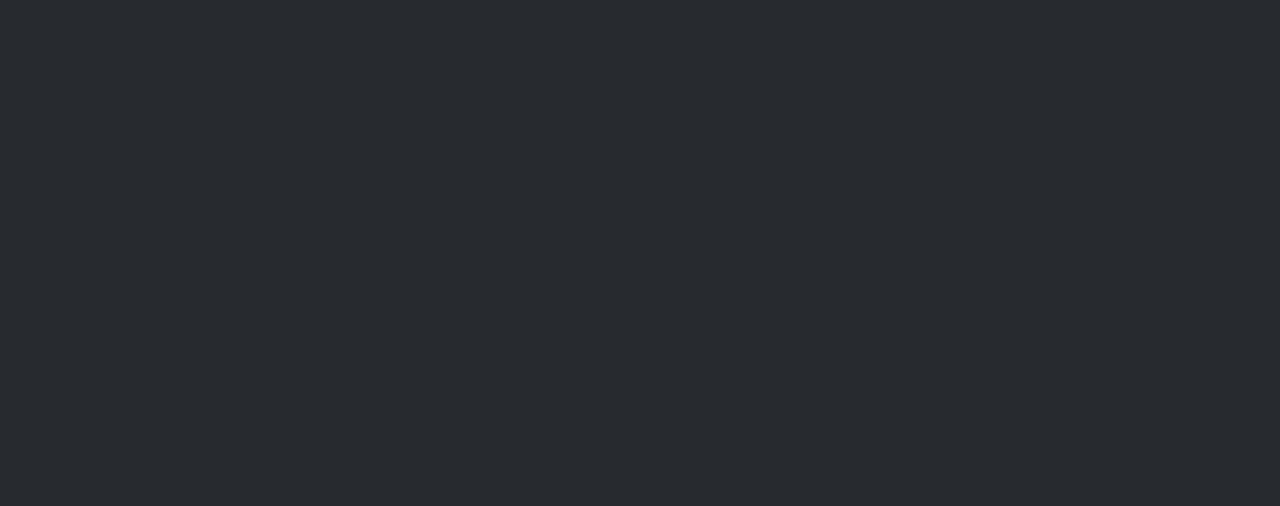
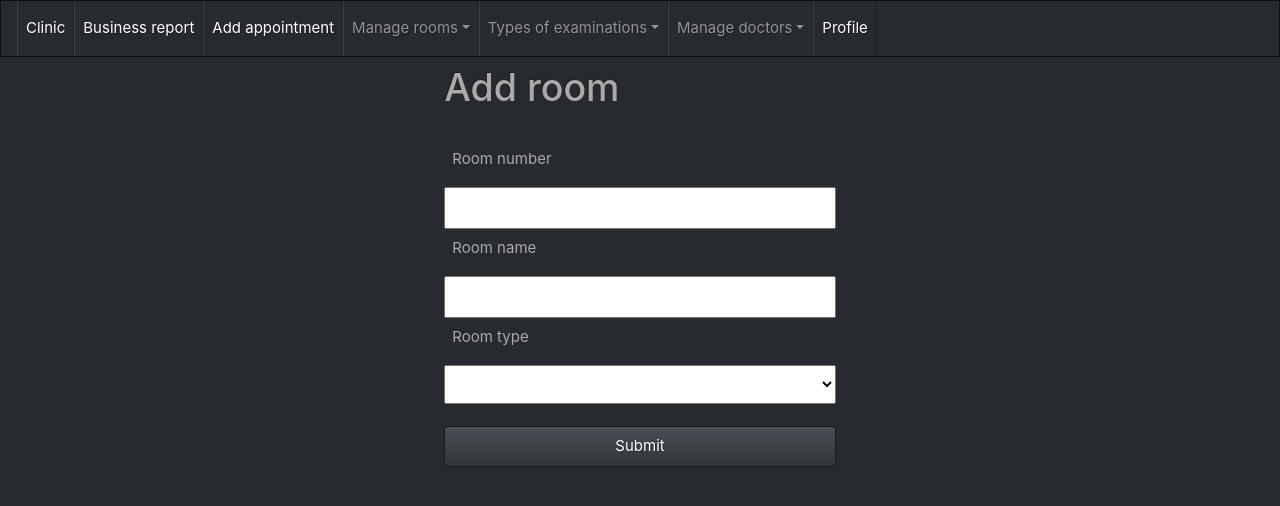
Before and after one commit to stefankovac10/tim-62-isa-psw, a Vue app in the folder clinic-center-project/: page /cadmin/editRoom in a window 1280 px wide. Shown: the top 506 px of the page. Built offline with nearby package versions, Linux system fonts and the light colour scheme; no server answers.

Commit message:
Implemented Vue component for Editing a room

```diff
--- a/clinic-center-project/src/router/index.js
+++ b/clinic-center-project/src/router/index.js
@@ -27,6 +27,7 @@ import ManageRooms from "@/views/cadmin/ManageRooms.vue";
 import ManageTypes from "@/views/cadmin/ManageTypes.vue";
 import Profile from "@/views/cadmin/Profile.vue";
 import EditProfile from "@/views/cadmin/EditProfile.vue";
+import EditRoom from "@/views/cadmin/EditRoom.vue";
 
 import PHomepage from "@/views/patient/PatientHome"
 import PClinics from "@/views/patient/PClinics.vue"
@@ -170,6 +171,11 @@ const routes = [
         path: "editProfile",
         name: "editProfile",
         component: EditProfile
+      },
+      {
+        path: "editRoom",
+        name: "editRoom",
+        component: EditRoom
       }
     ]
   },
--- /dev/null
+++ b/clinic-center-project/src/views/cadmin/EditRoom.vue
@@ -0,0 +1,48 @@
+<template>
+  <div class="d-flex p-2 justify-content-center">
+    <form id="login" accept-charset="UTF-8" class="d-flex flex-column col-sm-4">
+      <h1>Add room</h1>
+      <br />
+
+      <label class="p-2">Room number</label>
+      <input type="text" class="p-2" id="number" name="number" v-model="number" />
+
+      <label class="p-2">Room name</label>
+      <input type="text" class="p-2" id="name" name="name" v-model="name" />
+
+      <label class="p-2">Room type</label>
+      <select class="p-2" id="type" name="type" v-model="type">
+        <option>Examination</option>
+        <option>Operation</option>
+      </select>
+      <br />
+      <button class="btn btn-primary p-2" v-on:click.prevent="update">Submit</button>
+    </form>
+  </div>
+</template>
+
+<script>
+import { httpClient } from "@/services/Api.js";
+
+export default {
+  data: function() {
+    return {
+      name: undefined,
+      number: undefined,
+      room: undefined
+    };
+  },
+  mounted() {
+    httpClient
+      .get("/rooms/get/" + this.$route.params)
+      .then(function(response) {
+        this.room = response.data;
+        this.name = this.room.name;
+        this.number = this.room.number;
+      })
+      .catch(function(error) {
+        alert(error.response.data);
+      });
+  }
+};
+</script>
```
